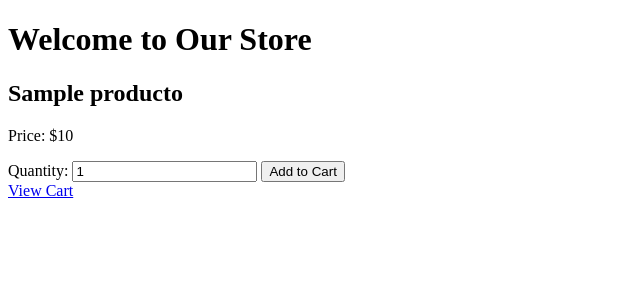
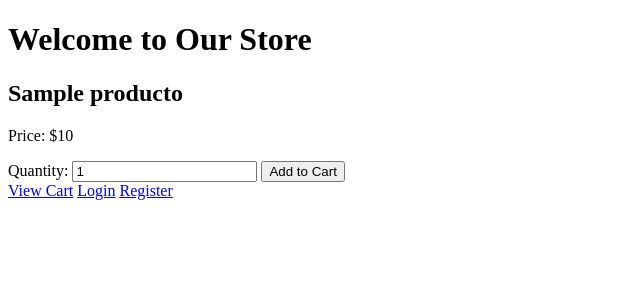
Before and after one commit to ricardovelero/flask-ecommerce-basic, a Flask app: page / in a window 1280 px wide. Shown: the top 300 px of the page, without its empty margins (0-640 px from the left). Run offline with Flask 3, Linux system fonts and the light colour scheme; a database or web service that is not in the repository returns one stand-in record (values such as "Sample title"); data that the repository does not hold is empty.

Commit message:
Add login and register

```diff
--- a/templates/index.html
+++ b/templates/index.html
@@ -25,5 +25,7 @@
     </div>
 
     <a href="/cart">View Cart</a>
+    <a href="/login">Login</a>
+    <a href="/register">Register</a>
 </body>
 </html>
```
